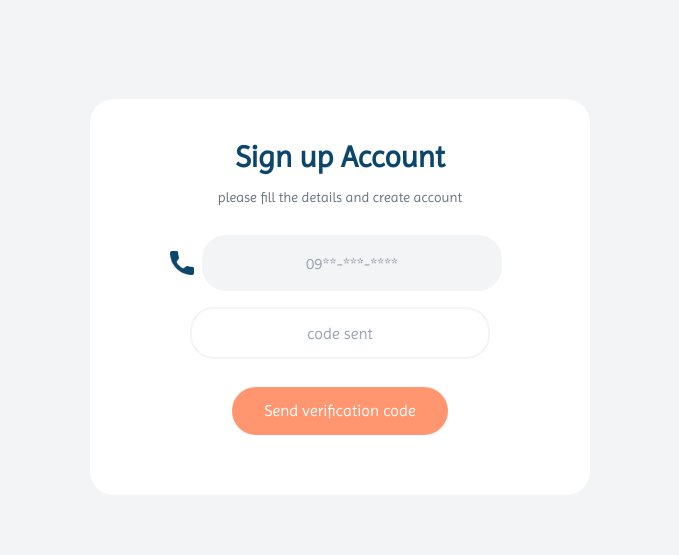
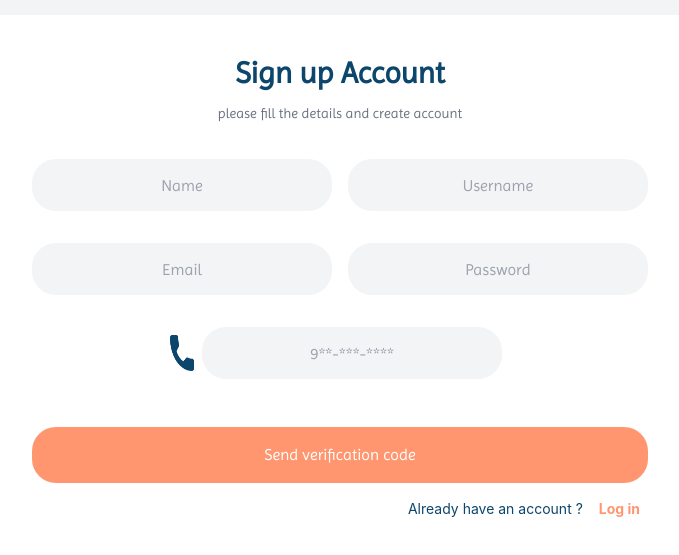
Before and after one commit to HastiHomayooni/App1, a React (Create React App) app: page /SignUp in a window 1280 px wide. Shown: the part 103-658 px from the top of the page, without its empty margins (300-979 px from the left). Built offline with nearby package versions, Linux system fonts and the light colour scheme.

Commit message:
signup and login with token

```diff
--- a/src/Login.js
+++ b/src/Login.js
@@ -1,10 +1,11 @@
 import React from 'react';
 import './App.css';
-import { Link } from "react-router-dom";
+import { Link ,useNavigate} from "react-router-dom";
 import { useState } from 'react';
 import axios from 'axios';
 
 function Login({setUser}){
+    const navigate =useNavigate();
     const [confirm,setConfirm] = useState(false);
     const [create,setCreate] = useState(false)
 
@@ -40,25 +41,27 @@ function Login({setUser}){
     }
 
     const login = async () => {
-        if(email !=='' && emailV && password !=='' && passwordV){
+        if(email !== '' && password !== '' && passwordV && emailV){
             setConfirm(true)
             try {
                 axios.defaults.headers.post['Content-Type'] = 'application/json';
 
                 const response = await axios.post(
-                    'http://localhost:5000/Logs',
+                    'http://localhost:5000/auth/Login',
                     {
-                        password: password,
+                        pass: password,
                         email: email
                     }
                 );
                 const status = response.status;
                 const data = response.data
+                const token = data.token
                 console.log(data)
                 console.log(status)
                 if(status === 200){
                     setUser(data)
-                    setCreate(true)
+                    localStorage.setItem('jwtToken', token)
+                    navigate('/Account')
                 }
             } catch (error) {
                 alert("incorrect")
@@ -88,9 +91,7 @@ function Login({setUser}){
                         {password !=='' && !passwordV && confirm && (<div className='w-auto font-imprima text-left text-red-500 mx-2 md:px-6 px-3 text-xs'>Invalid Password</div>)}
                     </div>
 
-                    <Link className='w-auto' to={(email !== '' && password !== '' && passwordV && emailV && create )? '/Account' : ''}>
-                        <div className='bg-myOrange rounded-3xl mx-2 py-4 px-8 w-auto text-white text-center text-lg font-imprima mt-8 cursor-pointer' onClick={login}>Log in</div>
-                    </Link>
+                    <div className='bg-myOrange rounded-3xl mx-2 py-4 px-8 w-auto text-white text-center text-lg font-imprima mt-8 cursor-pointer' onClick={login}>Log in</div>
 
                     <div className='flex justify-between items-center mt-8 mx-4'>
                         <div className='text-myDark w-auto text-sm mr-2 ml-auto'>Don't have an account ?</div>
--- a/src/SignUp.js
+++ b/src/SignUp.js
@@ -1,6 +1,6 @@
 import React from 'react';
 import './App.css';
-import { Link } from "react-router-dom";
+import { Link ,useNavigate} from "react-router-dom";
 import { useState } from 'react';
 import axios from 'axios';
 // import Phone from 'react-phone-number-input'
@@ -8,29 +8,33 @@ import 'react-phone-number-input/style.css'
 import call from './images/call.png'
 
 function SignUp({setUser}){
+    const navigate = useNavigate();
+
     const [boolNumber,setboolNumber] = useState(false);
-    const [Number,setNumber] = useState('');
     const [code,setCode] = useState('');
     const [codeSent,setCodeSent] = useState('');
     const [boolsend,setboolSend] = useState(false);
 
     const [confirm,setConfirm] = useState(false);
-    const [create,setCreate] = useState(false)
+    const [token,setToken] = useState('')
 
     const [name,setName] = useState('');
     const [username,setUsername] = useState('');
     const [email,setEmail] = useState('');
     const [password,setPassword] = useState('');
+    const [Number,setNumber] = useState('');
 
     const [emailV,setEmailV] = useState(true);
     const [nameV,setNameV] = useState(true);
     const [usernameV,setUsernameV] = useState(true);
     const [passwordV,setPasswordV] = useState(true);
+    const [phoneV,setPhoneV] = useState(true);
 
     const nameRegex = /^[a-zA-Z \-']+$/;
     const usernameRegex = /^[a-zA-Z0-9_]{3,}$/;
     const emailRegex = /^[a-zA-Z0-9+_.-]+@[a-zA-Z0-9.-]+\.[a-zA-Z]{2,3}$/;
     const passwordRegex = /^\S{6,}$/;
+    const phoneRegex = /^[1-9][0-9]{9}$/;
 
     function changeEmail(e){
         const value = e.target.value;
@@ -72,22 +76,95 @@ function SignUp({setUser}){
         }
         setPassword(value);
     }
-
+    function changePhone(e){
+        const value = e.target.value;
+        const isValid = phoneRegex.test(value);
+        if(value==="") {
+            setPhoneV(true)
+        }else{
+            setPhoneV(isValid);
+        }
+        setNumber(value);
+    }
+    //navigate('/Survey');
     const Signup = async () => {
         if(name !==''&& nameV && username !=='' && usernameV && email !=='' && emailV && password !=='' && passwordV){
             setConfirm(true)
             try {
                 axios.defaults.headers.post['Content-Type'] = 'application/json';
+                // axios.defaults.headers.options.Authorization
+                const response = await axios.post(
+                    'http://localhost:5000/auth/Register',
+                    {
+                        username: username,
+                        password: password,
+                        email: email,
+                        name: name,
+                        phone_number: Number
+                    }
+                );
+                const status = response.status;
+                const data = response.data
+                const token = data.token
+                console.log(data)
+                console.log(status)
+                if(status === 200){
+                    alert('code was sent!')
+                    setToken(token)
+                    setboolNumber(true)
+                    setUser(data)
+                    // navigate('/Specification')
+                }
+            } catch (error) {
+                alert("This username/email/phone_number is already used")
+                console.error('Error fetching address:', error);
+            }
+        }else{
+            setConfirm(true)
+        }
+      };
 
-                const response = await axios.post(
-                    'http://localhost:5000/UserManagement',
+    const NewCode = async ()=>{
+        try {
+            axios.defaults.headers.post['Content-Type'] = 'application/json';
+
+            const response = await axios.post(
+                'http://localhost:5000/auth/NewCode',
+                {
+                    token: token,
+                    pass: code
+                }
+            );
+            const status = response.status;
+            const data = response.data
+            console.log(data)
+            console.log(status)
+            alert('Code was sent!')
+            //
+        } catch (error) {
+            console.error('Error fetching address:', error);
+        }
+
+
+        // function JWT() {
+        //     const tiken = "test";
+        //     localStorage.setItem('jwtToken', tiken)
+        //     localStorage.getItem('jwtToken')
+        // }
+    }
+
+    const next = async () => {
+        if (Number ==''){
+            alert('Please fill your phone number')
+        }else{
+            try {
+                axios.defaults.headers.post['Content-Type'] = 'application/json';
+
+                const response = await axios.put(
+                    'http://localhost:5000/auth/Verify',
                     {
-                        User: {
-                            username: username,
-                            password: password,
-                            email: email,
-                            name: name
-                        }
+                        token: token,
+                        pass: code
                     }
                 );
                 const status = response.status;
@@ -95,79 +172,22 @@ function SignUp({setUser}){
                 console.log(data)
                 console.log(status)
                 if(status === 200){
-                    setUser(data)
-                    setCreate(true)
+                    alert('Your account was created!')
+                    localStorage.setItem('jwtToken', token)
+                    navigate('/Specification')
                 }
             } catch (error) {
-                alert("This username/email is already used")
-                console.error('Error fetching address:', error);
-            }
-        }else{
-            setConfirm(true)
-        }
-      };
-
-    const sendCode = async ()=>{
-        if (Number ===''){
-            alert('Please fill your phone number')
-        }else{
-            try {
-                axios.defaults.headers.post['Content-Type'] = 'application/json';
-
-                const response = await axios.post(
-                    'http://localhost:5000/phoneAuth',
-                    {
-                        phone_number: Number
-                    }
-                );
-                const status = response.status;
-                const data = response.data
-                console.log(data)
-                console.log(status)
-                alert('We sent code to your phone number')
-                setboolSend(true)
-            } catch (error) {
+                alert("wrong code")
                 console.error('Error fetching address:', error);
             }
         }
-    }
-
-    const next = async () => {
-        try {
-            axios.defaults.headers.post['Content-Type'] = 'application/json';
-
-            const response = await axios.put(
-                'http://localhost:5000/phoneAuth',
-                {
-                    phone_number: Number,
-                    pass: code
-                }
-            );
-            const status = response.status;
-            const data = response.data
-            console.log(data)
-            console.log(status)
-            setboolNumber(true)
-        } catch (error) {
-            alert("wrong code")
-            console.error('Error fetching address:', error);
-        }
-        // if(codeSent ===''){
-        //     alert('Please fill your phone number')
-        // }else{
-        //     if(codeSent==code){
-        //         setboolNumber(true)
-        //     }else{
-        //         alert('code is incorrect')
-        //     }
-        // }
     }
     return(
         <div className='w-screen h-screen bg-gray-100 flex items-center justify-center sm:p-4'>
             <div className='w-screen h-screen sm:w-auto sm:h-auto bg-white flex flex-col items-center justify-center sm:rounded-3xl p-4 sm:px-20 sm:py-10'>
                 <div className='w-auto font-imprima text-myDark text-3xl text-center'><b>Sign up Account</b></div>
                 <div className='w-auto text-center font-imprima text-sm text-gray-500 mt-3'>please fill the details and create account</div>
-                {boolNumber &&(<div className='flex flex-col my-5 w-auto'>
+                {!boolNumber&&(<div className='flex flex-col my-5 w-auto'>
                     <div className='flex flex-col w-auto my-2 md:flex-row'>
                         <div className='flex flex-col w-auto'>
                             <input className='border-2 placeholder:font-imprima placeholder:text-center text-center bg-gray-100 border-gray-100 w-auto mx-2 my-2 md:px-6 md:py-3 px-3 py-2 rounded-3xl focus:border-myDark focus:outline-none'
@@ -199,9 +219,18 @@ function SignUp({setUser}){
                             {password !=='' && !passwordV && confirm && (<div className='w-auto font-imprima text-left text-red-500 mx-2 md:px-6 px-3 text-xs'>Invalid Password</div>)}
                         </div>
                     </div>
-                    <Link className='w-auto' to={(email !== '' && password !== '' && passwordV && emailV && username !=='' && usernameV && name !=='' && nameV && create) ? '/Specification' : ''}>
-                        <div className='bg-myOrange rounded-3xl mx-2 py-4 px-8 w-auto text-white text-center font-imprima mt-10' onClick={Signup}>Create Account</div>
-                    </Link>
+                    <div className='flex flex-col w-auto items-center'>
+                        <div className='w-full flex mt-2 justify-center'>
+                            <img className='w-6 py-4' src={call} alt='phone number'/>
+                            <input className='border-2 placeholder:font-imprima placeholder:text-center text-center bg-gray-100 border-gray-100 w-auto mx-2 my-2 md:px-6 md:py-3 px-3 py-2 rounded-3xl focus:border-myDark focus:outline-none'
+                                value={Number} onChange={e => changePhone(e)}  pattern="[0-9]{3}-[0-9]{3}-[0-9]{4}" type='text' placeholder='9**-***-****'/>
+                        </div>
+                        {Number ==='' && confirm && (<div className='w-auto font-imprima text-left text-red-500 mr-auto md:mr-0 md:px-6 px-3 text-xs'>You should fill the phone number.</div>)}
+                        {Number !=='' && !phoneV && confirm && (<div className='w-auto font-imprima text-left text-red-500 mx-2 md:px-6 px-3 text-xs'>Invalid number</div>)}
+                    </div>
+
+                    <div className='bg-myOrange rounded-3xl mx-2 py-4 px-8 w-auto text-white text-center font-imprima mt-10' onClick={Signup}>Send verification code</div>
+
                     <div className='flex justify-between items-center mt-4 mx-4'>
                         <div className='text-myDark w-auto text-sm mr-2 ml-auto'>Already have an account ?</div>
                         <Link className='w-auto' to={'/Login'}>
@@ -209,17 +238,12 @@ function SignUp({setUser}){
                         </Link>
                     </div>
                 </div>)}
-                {!boolNumber &&(<div className='flex flex-col items-center my-5 w-auto'>
-                    <div className='w-full flex'>
-                        <img className='w-6 py-6' src={call} alt='phone number'/>
-                        <input className='border-2 placeholder:font-imprima placeholder:text-center text-center bg-gray-100 border-gray-100 w-auto mx-2 my-2 md:px-6 md:py-3 px-3 py-2 rounded-3xl focus:border-myDark focus:outline-none'
-                            value={Number} onChange={e => setNumber(e.target.value)}  pattern="[0-9]{3}-[0-9]{3}-[0-9]{4}" type='text' placeholder='09**-***-****'/>
-                    </div>
+                {boolNumber &&(<div className='flex flex-col items-center my-5 w-auto'>
                     <input className='border-2 placeholder:font-imprima placeholder:text-center text-center bg-transparent border-gray-100 w-auto mx-2 my-2 md:px-6 md:py-3 px-3 py-2 rounded-3xl focus:border-myDark focus:outline-none'
                             value={code} onChange={e => setCode(e.target.value)}  pattern="[0-9]{3}-[0-9]{3}-[0-9]{4}" type='text' placeholder='code sent'/>
-                    {!boolsend &&(<button className='bg-myOrange rounded-3xl mx-2 py-3 px-8 w-auto text-white text-center font-imprima mt-5' onClick={sendCode}>Send verification code</button>)}
-                    {boolsend &&(<button className='mx-2 border-b-2 border-myDark w-auto text-myDark text-center font-imprima mt-3' onClick={sendCode}>Send verification code</button>)}
-                    {boolsend &&(<button className='bg-myOrange rounded-3xl mx-2 py-4 px-8 w-auto text-white text-center font-imprima mt-10' onClick={next}>Confirm</button>)}
+                    {/* {!boolsend &&(<button className='bg-myOrange rounded-3xl mx-2 py-3 px-8 w-auto text-white text-center font-imprima mt-5' onClick={sendCode}>Send verification code</button>)} */}
+                    <button className='bg-myOrange rounded-3xl py-4 px-8 w-full text-white text-center font-imprima mt-10' onClick={next}>Create Account</button>
+                    <button className='mx-4 text-sm border-b-2 border-myDark w-auto text-myDark text-center font-imprima mt-3' onClick={NewCode}>Send verification code</button>
                 </div>)}
             </div>
         </div>
--- a/src/Specification.js
+++ b/src/Specification.js
@@ -1,4 +1,4 @@
-import React from 'react';
+import React, { useEffect } from 'react';
 import './App.css';
 import Hobby from '../src/images/Hobby.jpg'
 // import back from '../src/images/back.png'
@@ -7,30 +7,33 @@ import { useState } from 'react';
 import axios from 'axios';
 
 function Specification ({user,setUser}){
-    const [favorites,setFavorites] =useState(user.user.favorites)
-    const [hobbies,setHobbies] =useState(user.user.hobbies)
-    const [education,setEducation] =useState(user.user.education)
-    const [job,setJob] =useState(user.user.job)
+    const [favorites,setFavorites] =useState()
+    const [hobbies,setHobbies] =useState()
+    const [education,setEducation] =useState()
+    const [job,setJob] =useState()
 
-    // if(user.user.favorites !=null){
-    //     setFavorites(user.user.favorites)
-    // }
-    // if(user.user.hobbies !=null){
-    //     setHobbies(user.user.hobbies)
-    // }
-    // if(user.user.education !=null){
-    //     setEducation(user.user.education)
-    // }
-    // if(user.user.job !=null){
-    //     setJob(user.user.job)
-    // }
+    const [name,setName] =useState()
+    const [username,setUsername] =useState()
+    const [email,setEmail] =useState()
+    const [password,setPassword] =useState()
+    const [user_id,setUser_id] =useState()
 
-    const name=user.user.name
-    const username=user.user.username
-    const email=user.user.email
-    const password=user.user.password
-    const user_id=user.user.user_id
-    // console.log(user)
+    useEffect(()=>{
+        if(user){
+            console.log(user)
+            setFavorites(user.user.favorites)
+            setHobbies(user.user.hobbies)
+            setEducation(user.user.education)
+            setJob(user.user.job)
+
+            const name=user.user.name
+            const username=user.user.username
+            const email=user.user.email
+            const password=user.user.password
+            const user_id=user.user.user_id
+            console.log(user)
+        }
+    },[user])
 
     const specification = async () => {
         console.log("speee")
--- a/src/Start.js
+++ b/src/Start.js
@@ -1,9 +1,12 @@
-import React from 'react';
+import React, { useEffect } from 'react';
 import './App.css';
 import friends from './images/friends.png';
 import { Link } from "react-router-dom";
 
 function Start(){
+    useEffect(()=>{
+
+    },[])
     return (
         <div className="flex flex-col px-4 items-center justify-center bg-myOrange h-screen w-screen">
             <div className='text-white font-inspiration w-auto lg:text-8xl -mb-5 mt-2 text-7xl text-center '>Hi Buddy</div>
```
